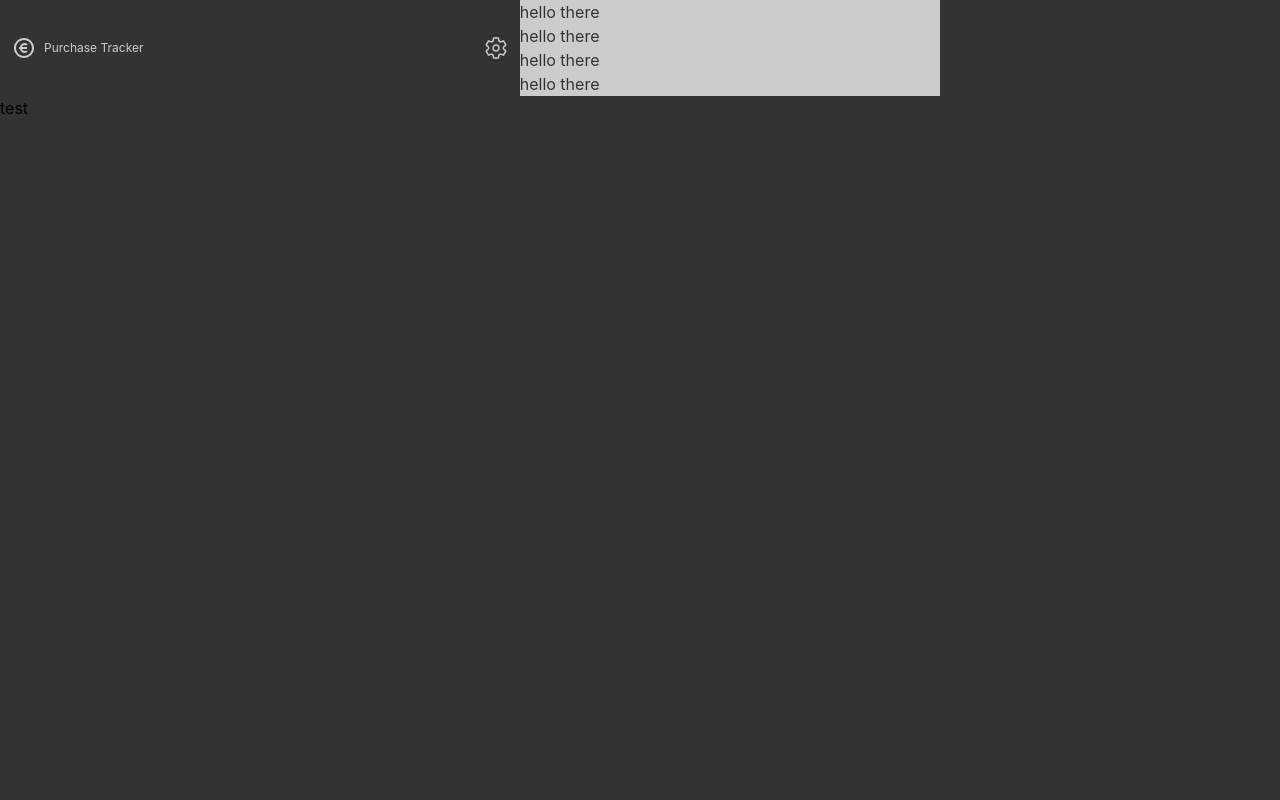
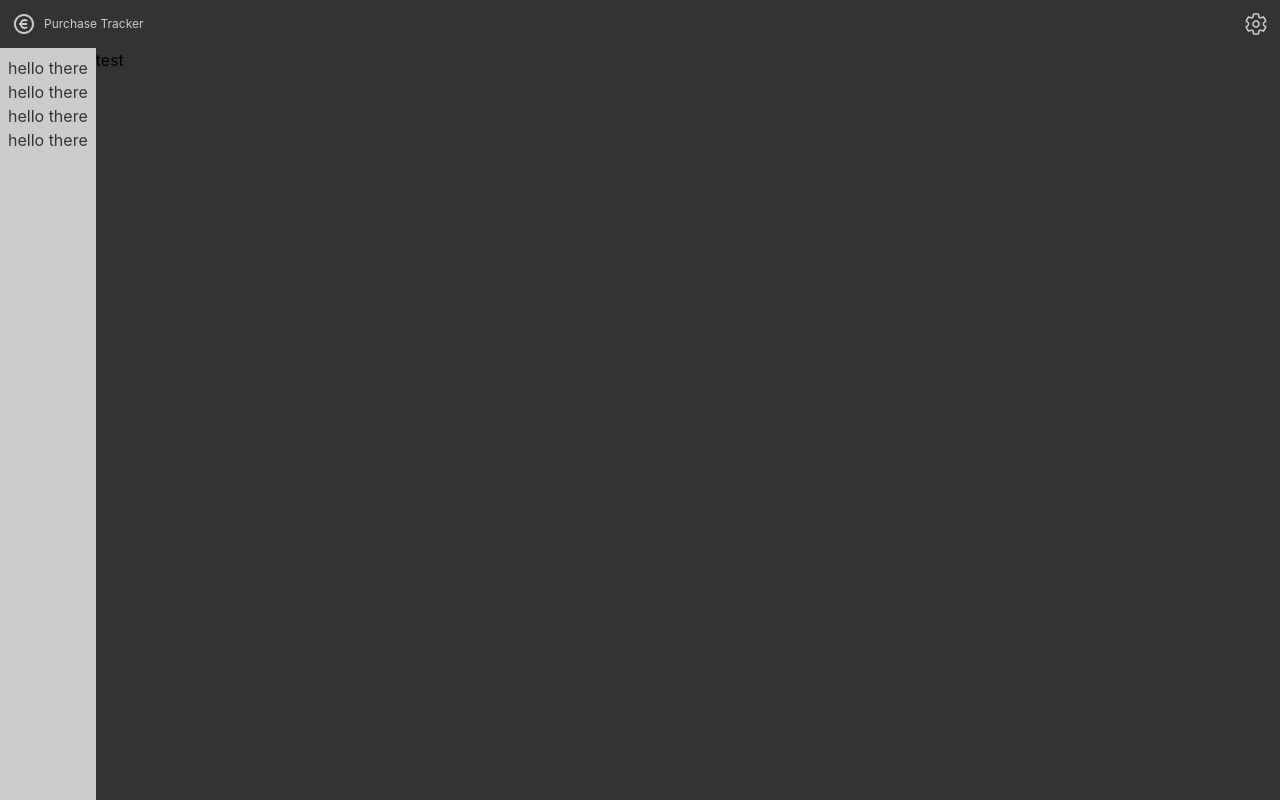
Before and after one commit to dffrs/purchase-tracker, a React (Vite) app in the folder fe/: page / in a window 1280 px wide. Built offline with nearby package versions, Linux system fonts and the light colour scheme.

Commit message:
refactor: layout

```diff
--- a/fe/src/App.tsx
+++ b/fe/src/App.tsx
@@ -11,7 +11,17 @@ type Users = {
 function App() {
   return (
     <main className="w-screen h-screen bg-primary">
-      <Layout>test</Layout>
+      <Layout>
+        <section className="grid grid-flow-col grid-cols-[auto,1fr]">
+          <aside className="bg-contrast text-primary p-2">
+            <p>hello there</p>
+            <p>hello there</p>
+            <p>hello there</p>
+            <p>hello there</p>
+          </aside>
+          test
+        </section>
+      </Layout>
     </main>
   );
 }
--- a/fe/src/components/layout.tsx
+++ b/fe/src/components/layout.tsx
@@ -1,21 +1,11 @@
 import { FunctionComponent, PropsWithChildren } from "react";
 import { Navbar } from "./nav";
 
-const COLS = 5;
-
 export const Layout: FunctionComponent<PropsWithChildren> = ({ children }) => {
   return (
-    <div
-      className={`h-full grid grid-flow-row grid-rows-[auto,1fr] grid-cols-${COLS}`}
-    >
-      <Navbar className={`col-span-${COLS}`} />
-      <aside className="bg-contrast text-primary">
-        <p>hello there</p>
-        <p>hello there</p>
-        <p>hello there</p>
-        <p>hello there</p>
-      </aside>
-      <div className="col-span-3">{children}</div>
+    <div className="h-full grid grid-flow-row grid-rows-[auto,1fr]">
+      <Navbar />
+      {children}
     </div>
   );
 };
```
